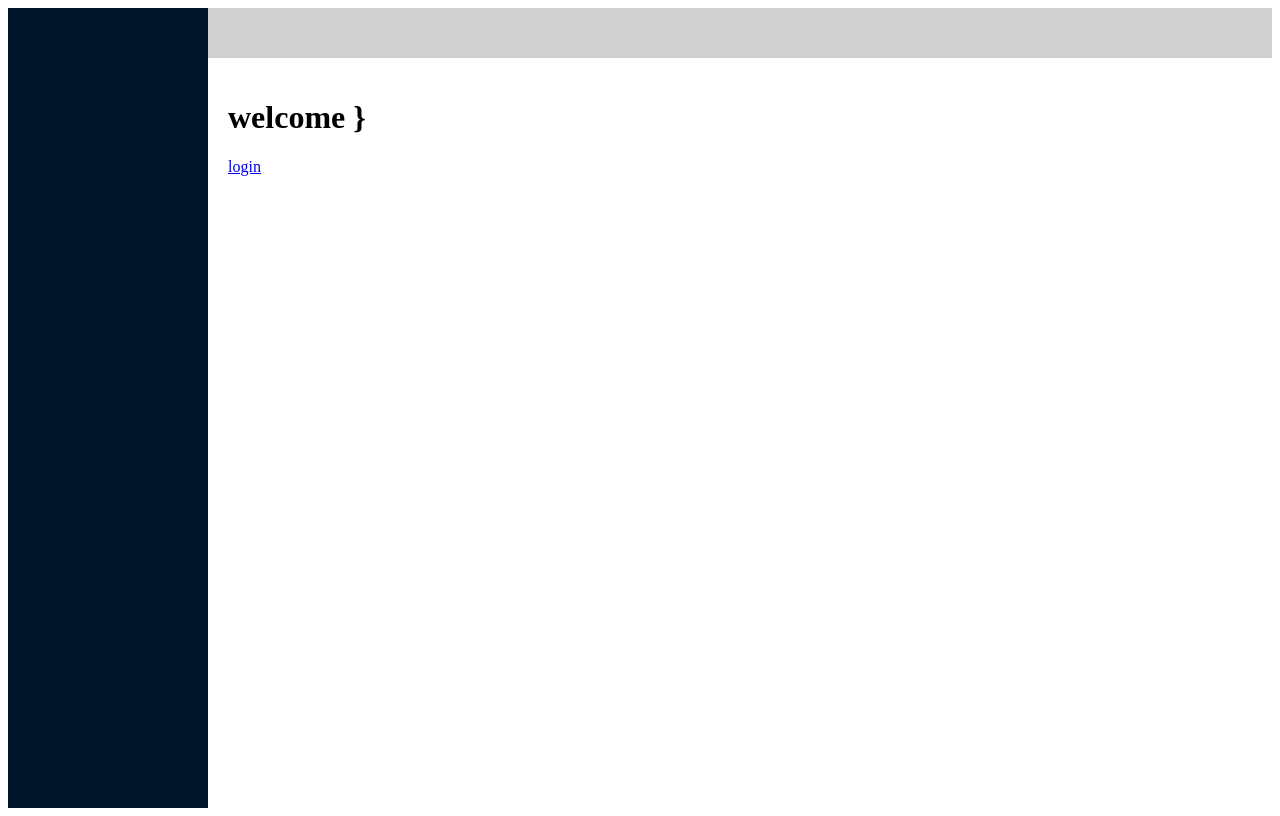
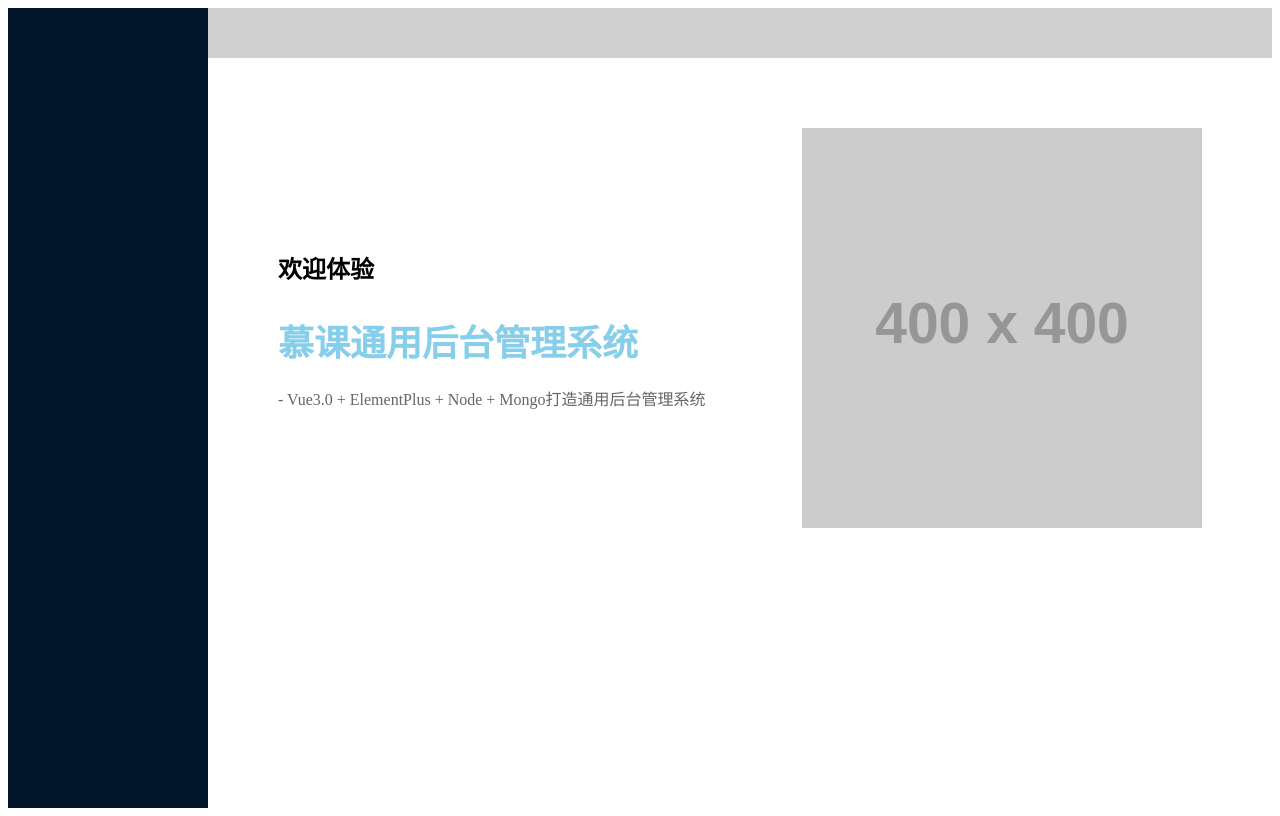
Before and after one commit to jgblm/vue3-demo, a Vue app: page /#/welcome in a window 1280 px wide. Built offline with nearby package versions, Linux system fonts and the light colour scheme.

Commit message:
欢迎页面，使用AI生成

```diff
--- a/src/components/Welcome.vue
+++ /dev/null
@@ -1,14 +0,0 @@
-<script setup>
-defineProps({
-  msg: String
-})
-</script>
-
-<template>
-<h1>welcome {{msg}}}</h1>
-  <router-link to="/login">login</router-link>
-</template>
-
-<style scoped>
-
-</style>
--- a/src/router/index.js
+++ b/src/router/index.js
@@ -1,6 +1,5 @@
 import { createRouter, createWebHashHistory } from 'vue-router'
 import Home from '../components/Home.vue'
-import Welcome from "../components/Welcome.vue";
 
 const routes = [
   {
@@ -15,7 +14,7 @@ const routes = [
       {
         path: '/welcome',
         name: 'Welcome',
-        component: Welcome,
+        component: ()=>import('../views/Welcome.vue'),
         meta: {
           title: '欢迎页'
         }
--- /dev/null
+++ b/src/views/Welcome.vue
@@ -0,0 +1,52 @@
+<script setup>
+defineProps({
+  msg: String
+})
+</script>
+
+<template>
+  <div class="welcome-container">
+    <div class="welcome-text">
+      <h1>欢迎体验</h1>
+      <h2>慕课通用后台管理系统</h2>
+      <p>- Vue3.0 + ElementPlus + Node + Mongo打造通用后台管理系统</p>
+    </div>
+    <div class="welcome-image">
+      <img src="https://placehold.co/400x400" alt="卡通人物站在平板电脑前，设备上显示图表" />
+    </div>
+  </div>
+</template>
+
+<style scoped lang="scss">
+.welcome-container {
+  display: flex;
+  justify-content: space-between;
+  align-items: center;
+  padding: 50px;
+}
+
+.welcome-text {
+  text-align: left;
+
+  h1 {
+    font-size: 24px;
+    margin-bottom: 10px;
+  }
+
+  h2 {
+    font-size: 36px;
+    color: #87CEEB; // 修改：设置副标题颜色为更淡的蓝色
+    margin-bottom: 20px;
+  }
+
+  p {
+    font-size: 16px;
+    color: #666;
+  }
+}
+
+.welcome-image img {
+  width: 400px;
+  height: auto;
+}
+</style>
```
